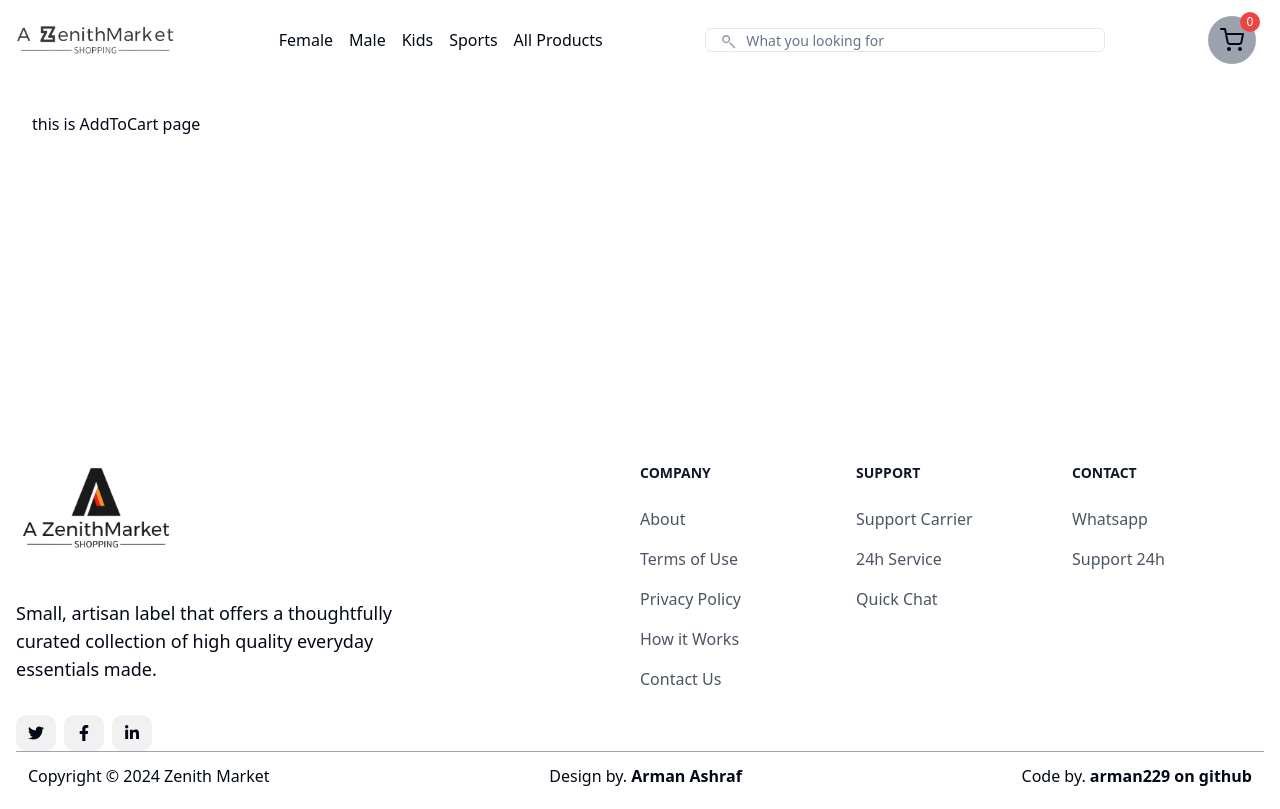
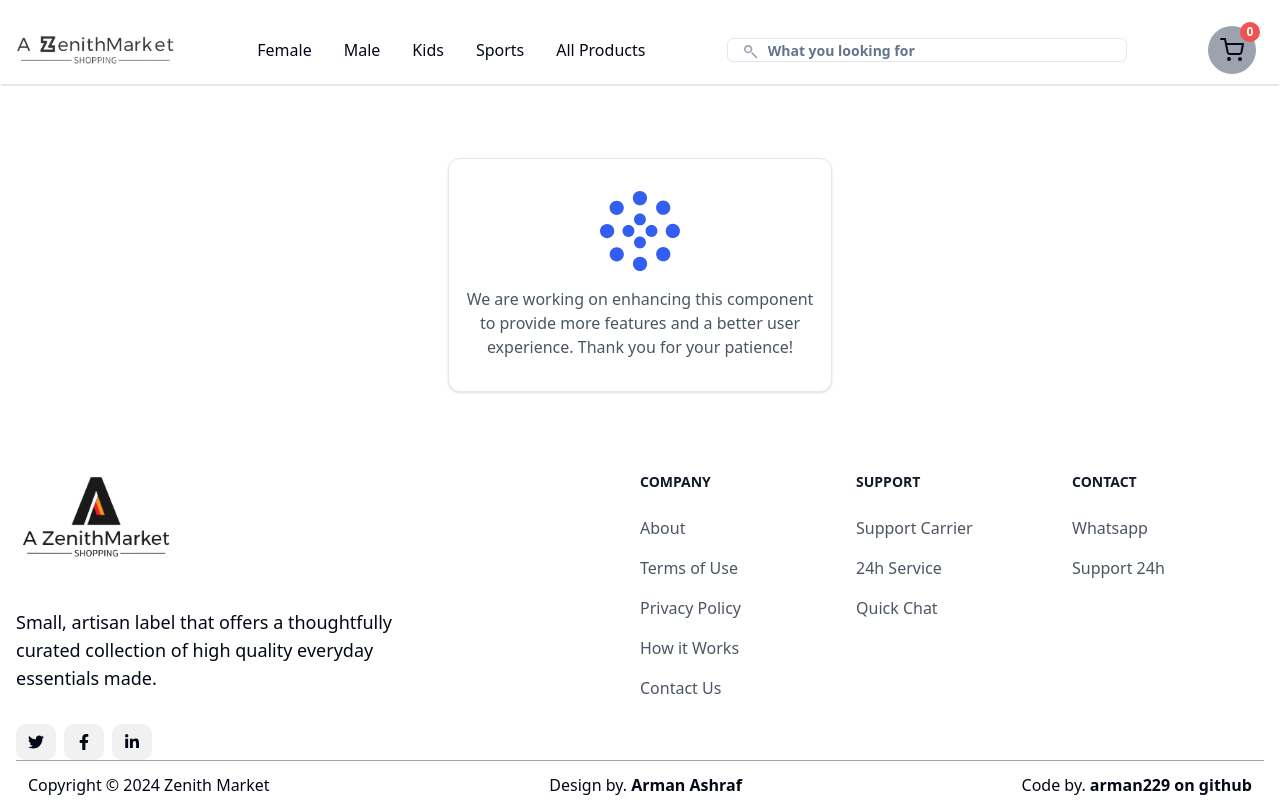
Before and after one commit to arman229/E_commerce_website, a Next.js app: page /addtocart in a window 1280 px wide. Built offline with nearby package versions, Linux system fonts and the light colour scheme.

Commit message:
successfully completed the UI of e commerece website

```diff
--- a/package.json
+++ b/package.json
@@ -22,6 +22,7 @@
     "react-dom": "^18",
     "react-icon": "^1.0.0",
     "react-icons": "^4.12.0",
+    "react-loader-spinner": "^6.1.6",
     "swiper": "^11.0.5",
     "tailwind-merge": "^2.2.0",
     "tailwindcss-animate": "^1.0.7"
--- a/src/app/addtocart/page.tsx
+++ b/src/app/addtocart/page.tsx
@@ -1,8 +1,25 @@
-const AddToCart=()=>{
-    return(
-        <>
-          this is AddToCart page
-        </>
-    )
-}
-export default AddToCart
+'use client'
+import React from 'react';
+import { Circles } from 'react-loader-spinner';
+
+const AddToCart = () => {
+  return (
+    <div className="flex flex-col  items-center justify-center mt-10 max-w-sm mx-auto bg-white border p-4 py-8 border-gray-200 rounded-xl shadow">
+      <Circles
+        height={80}
+        width={80}
+        color='#325ff2'
+        ariaLabel="circles-loading"
+        visible={true}
+      />
+      <div className="mt-4 text-center">
+        <p className="text-gray-600">
+          We are working on enhancing this component to provide more features
+          and a better user experience. Thank you for your patience!
+        </p>
+      </div>
+    </div>
+  );
+};
+
+export default AddToCart;
--- a/src/app/detailPage/[id]/page.tsx
+++ b/src/app/detailPage/[id]/page.tsx
@@ -12,13 +12,7 @@ const productDetail = (id: number) => {
     )
 }
 
-// const productDetail = (id: number) => {
-//     return (
-//         <>
-//             {  itemstore.filter((i) => i.id === id)}
-//         </>
-//     )
-// }
+
 function DetailPage({params}: { params: { id: string } }) {
     const id = parseInt(params.id, 10);
     const filtered = productDetail(id);
@@ -28,9 +22,15 @@ function DetailPage({params}: { params: { id: string } }) {
                 <div key={item.id} className={'p-4'}>
                     <div className={'grid grid-cols-12 gap-6'}>
                         <div className={'lg:col-span-1 col-span-2 flex flex-col gap-4'}>
-                            {item.images.map((img, index) => (
-                                <Image key={index} src={img} alt="Product Image" className={'w-full bg-[#d7d7d9]'}/>
-                            ))}
+                        {item.images.slice(-4).map((img, index) => (
+  <Image
+    key={index}
+    src={img}
+    alt="Product Image"
+    className={'w-full bg-[#d7d7d9]'}
+  />
+))}
+
                         </div>
                         <div className={'lg:col-span-7 col-span-10 '}>
                             <Image src={item.images[0]} alt="Product Image" className={'w-full bg-[#d7d7d9]'} width={800} height={600}/>
--- a/src/app/layout.tsx
+++ b/src/app/layout.tsx
@@ -1,8 +1,10 @@
 import type { Metadata } from 'next'
 import { Inter } from 'next/font/google'
 import './globals.css'
-import Navbar from "@/components/ui/navbar";
+  import {MyNavbar} from "@/components/ui/navbar";
 import Footer from "@/components/ui/footer";
+
+
 const inter = Inter({ subsets: ['latin'] })
 export const metadata: Metadata = {
     title: 'A ZenithMarket ',
@@ -17,7 +19,8 @@ export default function RootLayout({
     <html lang="en">
       <body >
       <div className={'flex flex-col min-h-screen p-[1rem'}  style={{maxWidth:"1550px",margin:'auto'}}>
-          <Navbar/>
+
+          <MyNavbar/>
           <div className={'flex-grow my-8 lg:px-8 md:px-4 px-4'}>{children}</div>
           <Footer/>
       </div>
--- a/src/app/page.tsx
+++ b/src/app/page.tsx
@@ -10,12 +10,14 @@ import React, {useEffect} from 'react';
 
 
 
+
 export default function Home() {
     useEffect(() => {
         AOS.init({duration: 1000,})
     }, []);
     return (
         <>
+
 
             <HeroPage/>
             <PromotionsEvents/>
--- a/src/components/ui/card.tsx
+++ b/src/components/ui/card.tsx
@@ -17,7 +17,7 @@ function CardComponent({item}:CardComponentProps) {
             AOS.init({duration: 1000,})
         }, []);
     return (
-        <div data-aos="zoom-in">
+        <div data-aos="zoom-in" className={'mx-auto'}>
             <div
                  className="     transform hover:scale-110 transition-transform duration-300 ease-in-out w-full max-w-[18rem] bg-white border border-gray-200 rounded-xl shadow    ">
                 <Link href={`/detailPage/${item.id}`} className={'border-black'}>
--- a/src/components/ui/navbar.tsx
+++ b/src/components/ui/navbar.tsx
@@ -1,51 +1,76 @@
 'use client'
-import {Input} from "@/components/ui/input";
-import Link from "next/link";
-import logo from '@/assets/images/mylogo.jpg'
+import Image from 'next/image';
+import Link from 'next/link';
+import wesitelogo from '@/assets/images/mylogo.jpg';
 import {FiShoppingCart} from 'react-icons/fi';
 import {usePathname} from "next/navigation";
-import Image from 'next/image';
-import React from 'react';
+import {Input} from "@/components/ui/input";
+import { Navbar} from 'flowbite-react';
+ import {useEffect,useState} from 'react'
 
-const Navbar:React.FC = () => {
+export const MyNavbar = () => {
     const pathname = usePathname()
+
+
+    const [isSmallScreen, setIsSmallScreen] = useState(window.innerWidth <= 770);
+
+    useEffect(() => {
+      const handleResize = () => {
+        setIsSmallScreen(window.innerWidth <= 770);
+      };
+      window.addEventListener('resize', handleResize);
+      return () => {
+        window.removeEventListener('resize', handleResize);
+      };
+    }, []);
+    const hoverClass = isSmallScreen ? 'hover:bg-gray-300 py-2 px-1' : 'hover:border-b-2 border-black text-base ';
+
     return (
         <>
-            <nav className="p-4 flex items-center justify-between">
-                <Link href={"/"}>
-                    <Image src={logo} alt="logo" className="w-40"/>
+
+            <Navbar fluid rounded className={'  px-2 font-bold border-b-2  sm:mt-4   '}>
+                <Link href={'/'}>
+                    <Image src={wesitelogo}  className='w-40' alt={'image not shows'}/>
                 </Link>
-                <div className="flex space-x-4">
-                    <Link href="/category/female" className={`hover:border-b-2 border-black ${pathname === '/category/female' ? 'border-b-2 border-black' : ''}`}>
-                        Female
+                <div className="flex md:order-2">
+                    <Link
+                        className={`relative items-center  bg-gray-200 hover:bg-gray-300 p-3 mr-2 rounded-full ${pathname === '/addtocart' ? 'bg-gray-400' : ''}`}
+                        href={'/addtocart'}>
+                        <FiShoppingCart size={24}/>
+                        <div
+                        className="absolute inline-flex items-center justify-center w-5 h-5 text-xs  text-white bg-red-500   rounded-full -top-1 -end-1 ">
+                       0
+                    </div>
+
                     </Link>
-                    <Link href="/category/male" className={`hover:border-b-2 border-black ${pathname === '/category/male' ? 'border-b-2 border-black' : ''}`}>
+                    <Navbar.Toggle/>
+                </div>
+                <Navbar.Collapse  >
+                <Link
+    href="/category/female"
+    className={`${hoverClass} ${pathname === '/category/female' ? 'md:border-b-2 sm:bg-white bg-gray-200 border-black' : ''}`}
+  >
+    Female
+  </Link>
+                    <Link href="/category/male" className={`   ${hoverClass} ${pathname === '/category/male' ? 'md:border-b-2 sm:bg-white bg-gray-200 border-black' : ''}`}>
                         Male
                     </Link>
-                    <Link href="/category/kids" className={`hover:border-b-2 border-black ${pathname === '/category/kids' ? 'border-b-2 border-black' : ''}`}>
+                    <Link href="/category/kids" className={`${hoverClass} ${pathname === '/category/kids' ? 'md:border-b-2 sm:bg-white bg-gray-200 border-black' : ''}`}>
                         Kids
                     </Link>
-                    <Link href="/category/sports" className={`hover:border-b-2 border-black ${pathname === '/category/sports' ? 'border-b-2 border-black' : ''}`}>
+                    <Link href="/category/sports" className={`${hoverClass} ${pathname === '/category/sports' ? 'md:border-b-2 sm:bg-white bg-gray-200  border-black' : ''}`}>
                         Sports
                     </Link>
-                    <Link href="/category/products" className={`hover:border-b-2 border-black ${pathname === '/category/products' ? 'border-b-2 border-black' : ''}`}>
+                    <Link href="/category/products" className={`${hoverClass} ${pathname === '/category/products' ? 'md:border-b-2 sm:bg-white bg-gray-200  border-black' : ''}`}>
                         All Products
                     </Link>
-                </div>
+                </Navbar.Collapse>
                 <div className={'lg:block hidden'}>
                     <Input style={{width: '400px'}} showSearchIcon/>
                 </div>
-                <div className="flex h-12">
-                    <Link className={`relative items-center bg-gray-200 hover:bg-gray-300 p-3 mr-2 rounded-full ${pathname === '/addtocart' ? 'bg-gray-400' : ''}`} href={'/addtocart '}>
-                        <FiShoppingCart size={24}/>
-                        <div className="absolute inline-flex items-center justify-center w-5 h-5 text-xs text-white bg-red-500 rounded-full -top-1 -end-1">
-                            0
-                        </div>
-                    </Link>
-                </div>
-            </nav>
+            </Navbar>
+
+
         </>
-    )
-}
-
-export default Navbar;
+    );
+};
--- a/src/components/ui/swipercard.tsx
+++ b/src/components/ui/swipercard.tsx
@@ -9,7 +9,7 @@ interface SwiperCardProps{
 const SwiperCard:React.FC<SwiperCardProps>=({item})=>{
     return (
 
-        <>
+        <div className={'mx-auto'}>
             <div
                 className="   transform hover:scale-110 transition-transform duration-300 ease-in-out w-full max-w-[22rem] bg-white border border-gray-200 rounded-lg shadow   ">
                 <Link href={`/detailPage/${item.id}`} className={'border-black'}>
@@ -22,7 +22,7 @@ const SwiperCard:React.FC<SwiperCardProps>=({item})=>{
                     </div>
                 </Link>
             </div>
-        </>
+        </div>
     );
 }
 
--- a/tailwind.config.js
+++ b/tailwind.config.js
@@ -2,7 +2,7 @@
 module.exports = {
   darkMode: ["class"],
   content: [
-
+    'node_modules/flowbite-react/lib/esm/**/*.js',
     './src/**/*.{ts,tsx}',
   ],
   prefix: "",
@@ -71,5 +71,5 @@ module.exports = {
       },
     },
   },
-  plugins: [require("tailwindcss-animate")],
+  plugins: [require('flowbite/plugin'), require("tailwindcss-animate")],
 }
```
Also changed, not shown: 2 other files (tests, documents, lock files or other folders).
